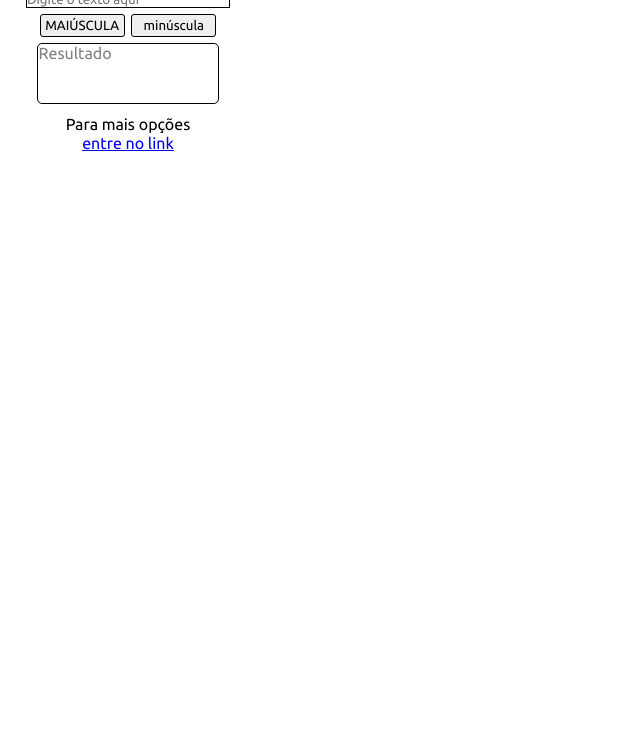
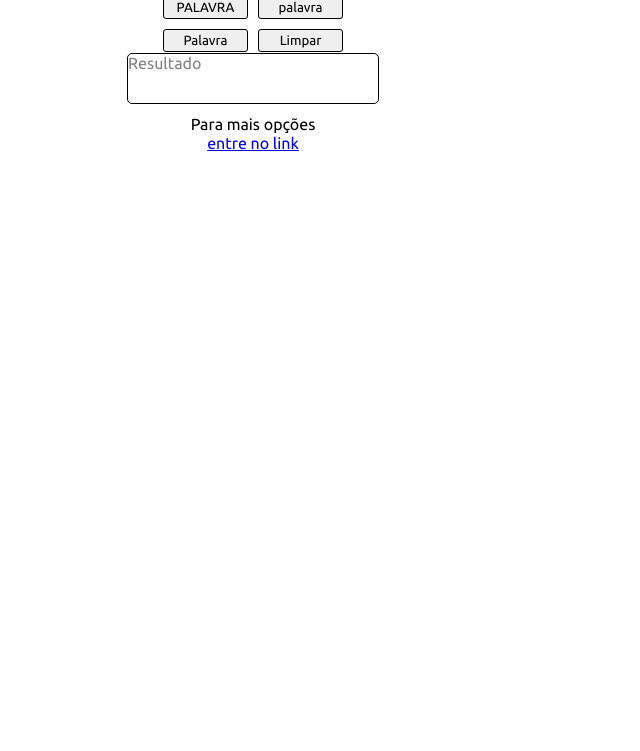
Before and after one commit to Phzin-2112/extTransformeTexto, a browser extension: page index.html in a window 1280 px wide. Shown: the part 49-800 px from the top of the page, without its empty margins (0-640 px from the left). Drawn offline with Linux system fonts and the light colour scheme.

Commit message:
UPDATE: adicionando botão quye coloca a primeira letra maiuscula

```diff
--- a/index.html
+++ b/index.html
@@ -28,8 +28,10 @@
       />
 
       <div class="container-button">
-        <button type="button" class="btn" id="btnMaiuscula">MAIÚSCULA</button>
-        <button type="button" class="btn" id="btnminuscula">minúscula</button>
+        <button type="button" class="btn" id="btnMaiuscula">PALAVRA</button>
+        <button type="button" class="btn" id="btnminuscula">palavra</button>
+        <button type="button" class="btn" id="btnP">Palavra</button>
+        <button type="button" class="btn" id="btnL">Limpar</button>
       </div>
       <div name="result" id="result" class="result">Resultado</div>
 
--- a/scripts.js
+++ b/scripts.js
@@ -30,4 +30,12 @@ window.document.addEventListener("DOMContentLoaded", function () {
       let inputText = document.querySelector("#input-text").value;
       document.querySelector("#result").innerHTML = inputText.toLowerCase();
     });
+
+  window.document.querySelector("#btnP").addEventListener("click", function () {
+    let inputText = document.querySelector("#input-text").value;
+    let resultado = inputText.charAt(0).toUpperCase() + inputText.toLowerCase();
+    document.querySelector("#result").innerHTML = resultado;
+  });
+
+
 });
--- a/style.css
+++ b/style.css
@@ -15,7 +15,7 @@
 }
 
 .container-pai {
-  width: 250px;
+  width: 500px;
   height: 200px;
 
   /* Flexbox */
@@ -27,12 +27,12 @@
 }
 
 .container-button {
-  width: 190px;
-  padding: 5px;
-  /* Flexbox */
-  display: flex;
-  justify-content: space-evenly;
-  text-align: center;
+  display: grid;
+  grid-template-columns: repeat(2, 1fr); /* 2 colunas iguais */
+  grid-template-rows: repeat(2, auto); /* 2 linhas */
+  gap: 10px; /* Espaçamento entre os botões */
+  max-width: 300px; /* opcional para limitar a largura */
+  margin: 0 auto; /* centralizar o container */
 }
 
 .btn {
@@ -40,6 +40,7 @@
   width: 90px;
   width: 85px;
   padding: 3px;
+  gap: 10%;
   border-radius: 3px;
   border: solid 1px #000;
 }
@@ -70,14 +71,17 @@
 }
 
 .input-text {
+  border-radius: 5px;
   border: solid 1px #000;
   cursor: pointer;
+  width: 50%;
+  height: 20%;
 }
 
 .result {
   border: solid 1px #000;
-  width: 71.7%;
-  height: 50%;
+  width: 50%;
+  height: 70%;
   border-radius: 5px;
   border-color: #000;
   color: gray;
```
